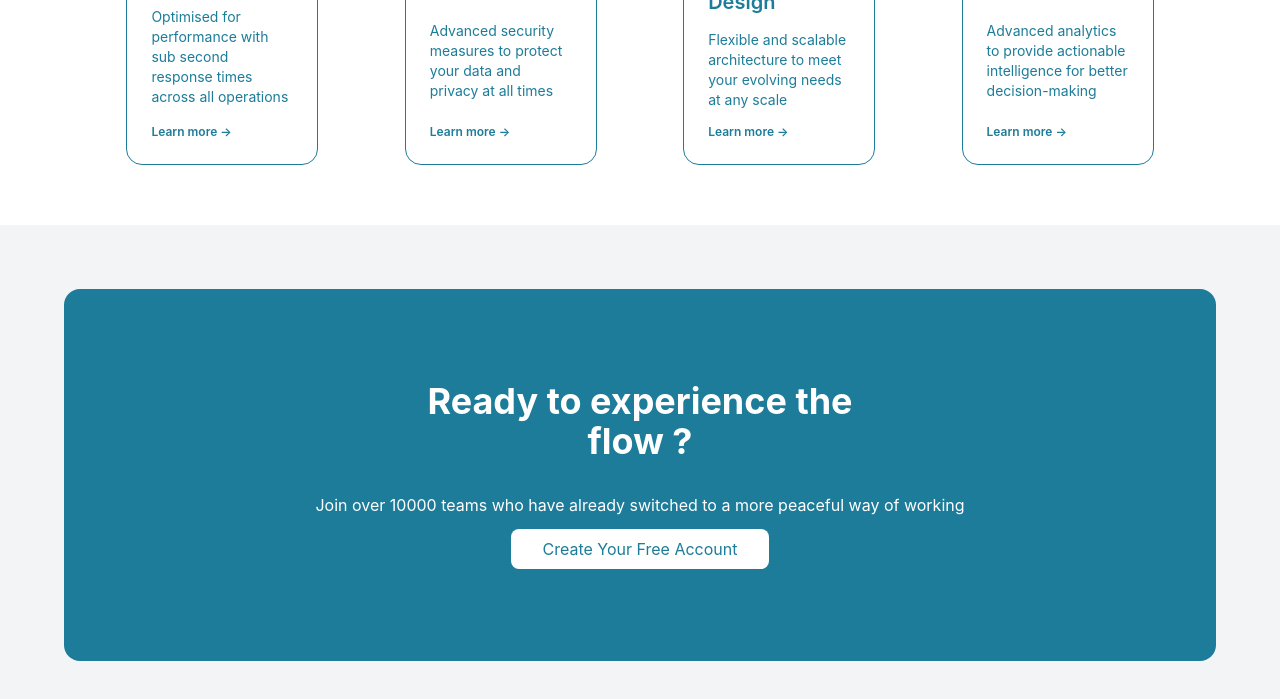
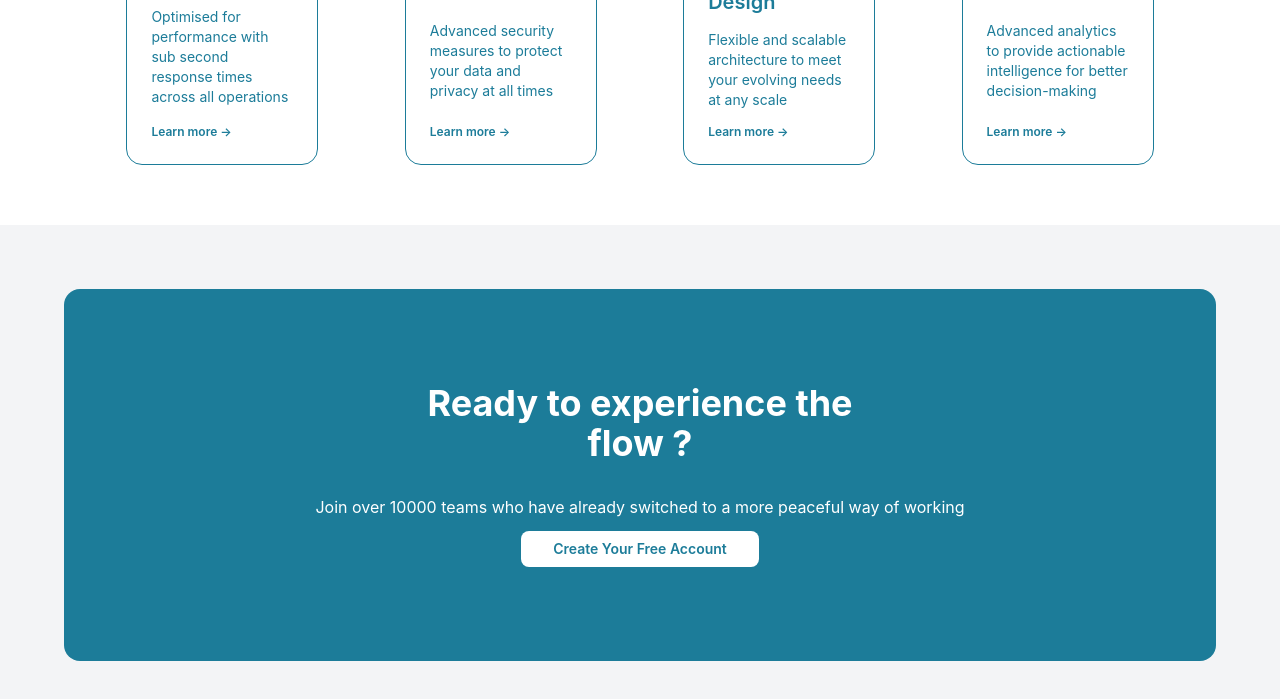
Before and after one commit to zamil-akhter/tailwind-mastery, a website built with Vite: page index.html in a window 1280 px wide. Shown: the part 1299-1998 px from the top of the page. Built offline with nearby package versions, Linux system fonts and the light colour scheme.

Commit message:
design button

```diff
--- a/index.html
+++ b/index.html
@@ -82,7 +82,7 @@
             <p class="text-4xl font-bold">Ready to experience the</p>
             <p class="text-4xl font-bold mb-8">flow ?</p>
             <p class="mb-3">Join over 10000 teams who have already switched to a more peaceful way of working</p>
-            <div class="bg-white text-[#1C7C99] py-2 px-8 rounded-lg ">Create Your Free Account</div>
+            <div class="bg-white text-[#1C7C99] py-2 px-8 rounded-lg text-sm font-semibold">Create Your Free Account</div>
         </div>
       </div>
     </div>
```
